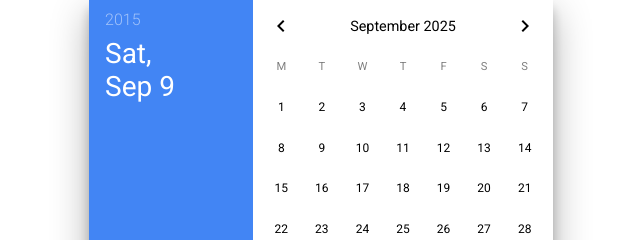
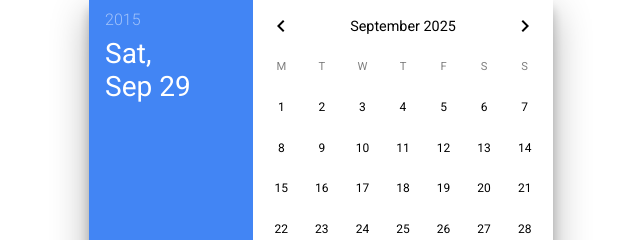
Before and after one commit to thenerdguying/Calendar, a plain HTML site: page index.html in a window 1280 px wide. Shown: the part 131-371 px from the top of the page, 319-959 px from the left. Drawn offline with nearby package versions, Linux system fonts and the light colour scheme.

Commit message:
Add files via upload

```diff
--- a/index.html
+++ b/index.html
@@ -22,7 +22,7 @@
     <div class="datepicker open" data-for="dob">
         <header>
             <div class="btn-select-year">2015</div>
-            <div class="btn-date-label active">Sat, <span class="no-wrap">Sep 9</span></div>
+            <div class="btn-date-label active">Sat, <span class="no-wrap">Sep 29</span></div>
         </header>
         <div>
             <div class="body">
```
